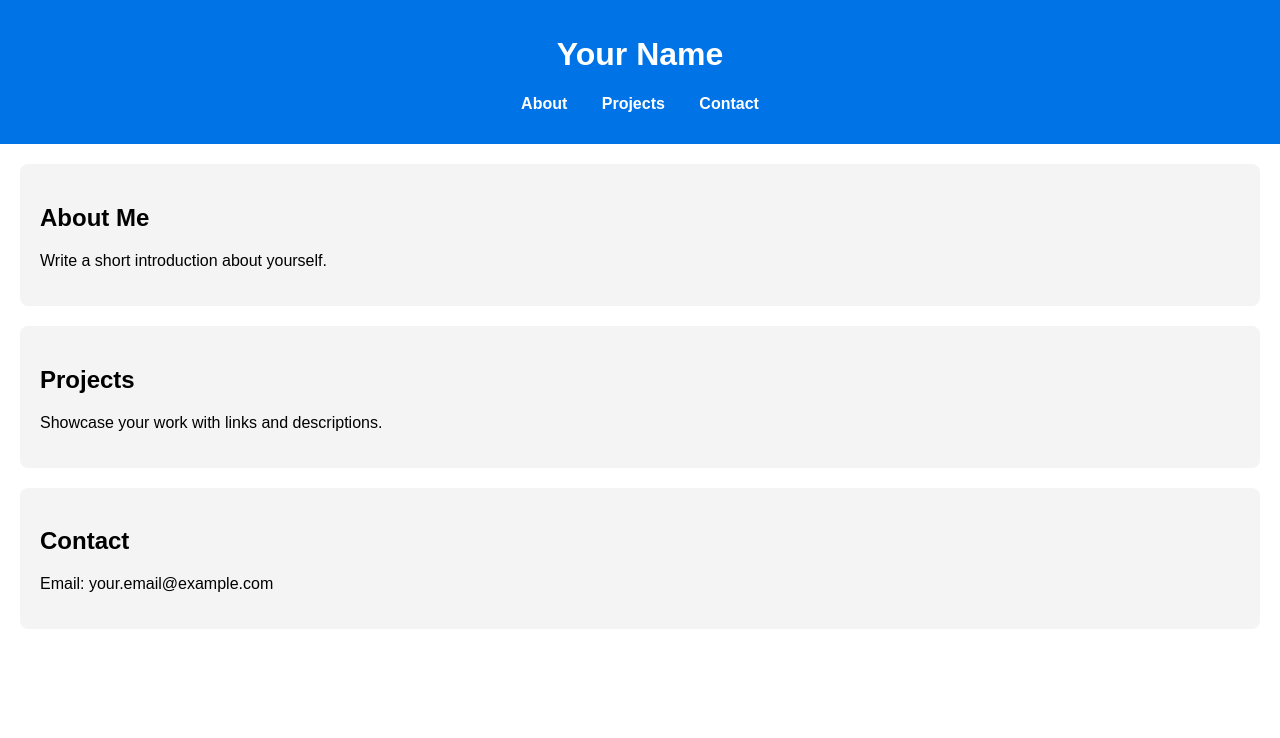
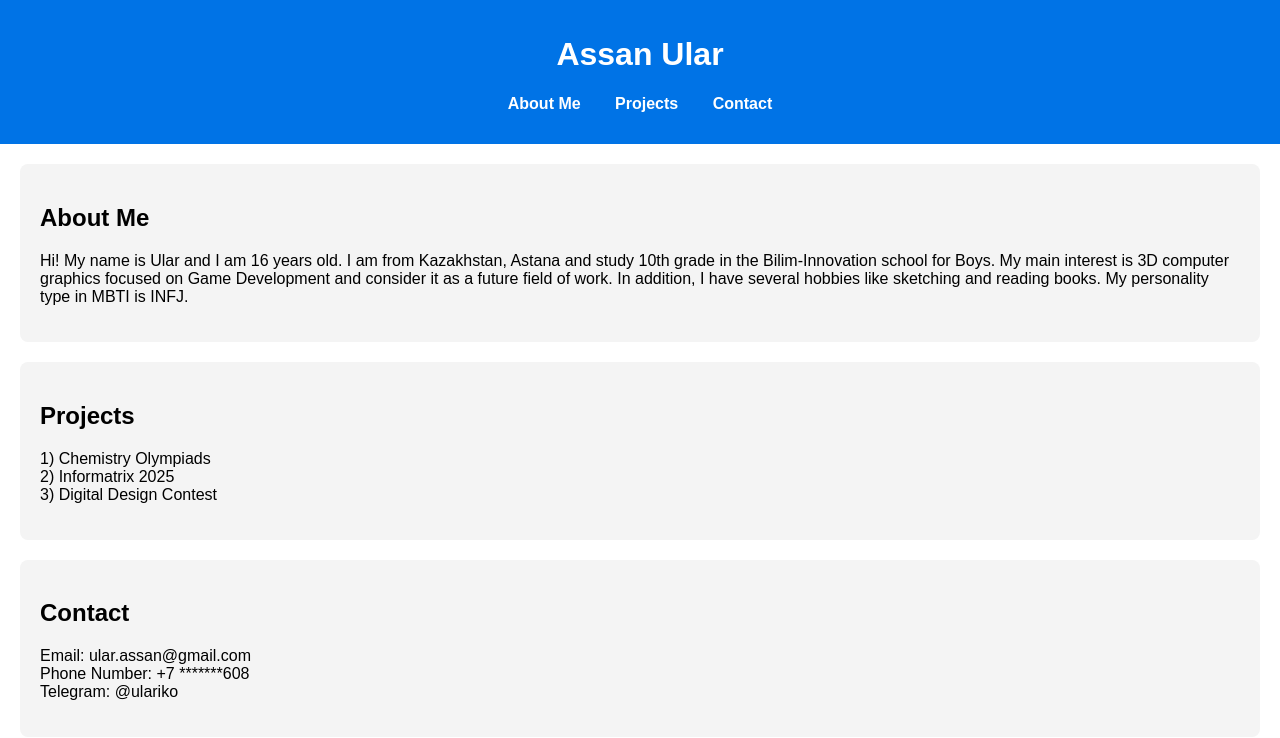
Before and after one commit to Ulariko/PortfolioProjecto, a plain HTML site: page index.html in a window 1280 px wide. Drawn offline with Linux system fonts and the light colour scheme.

Commit message:
Update index.html

```diff
--- a/index.html
+++ b/index.html
@@ -3,15 +3,15 @@
 <head>
     <meta charset="UTF-8">
     <meta name="viewport" content="width=device-width, initial-scale=1.0">
-    <title>Personal Portfolio</title>
+    <title>Assan Ular - Portfolio</title>
     <link rel="stylesheet" href="styles.css">
 </head>
 <body>
     <header>
-        <h1>Your Name</h1>
+        <h1>Assan Ular</h1>
         <nav>
             <ul>
-                <li><a href="#about">About</a></li>
+                <li><a href="#about">About Me</a></li>
                 <li><a href="#projects">Projects</a></li>
                 <li><a href="#contact">Contact</a></li>
             </ul>
@@ -20,17 +20,25 @@
 
     <section id="about">
         <h2>About Me</h2>
-        <p>Write a short introduction about yourself.</p>
+        <p>Hi! My name is Ular and I am 16 years old. I am from Kazakhstan, Astana and study 10th grade in the Bilim-Innovation school for Boys. My main interest is 3D computer graphics focused on Game Development and consider it as a future field of work. In addition, I have several hobbies like sketching and reading books. My personality type in MBTI is INFJ.</p>
     </section>
 
     <section id="projects">
         <h2>Projects</h2>
-        <p>Showcase your work with links and descriptions.</p>
+        <p>
+            1) Chemistry Olympiads <br>
+            2) Informatrix 2025 <br>
+            3) Digital Design Contest
+        </p>
     </section>
 
     <section id="contact">
         <h2>Contact</h2>
-        <p>Email: your.email@example.com</p>
+        <p>
+            Email: ular.assan@gmail.com <br>
+            Phone Number: +7 *******608 <br>
+            Telegram: @ulariko
+        </p>
     </section>
 
     <script src="script.js"></script>
```
